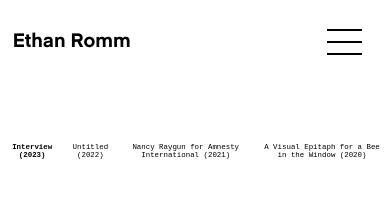
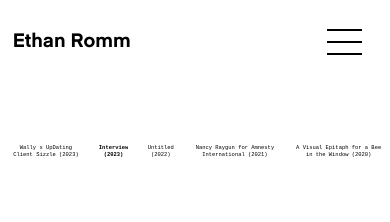
Before and after one commit to ejromm/Portfolio, a React (Create React App) app: page /Senior-Portfolio-Page/film in a window 390 px wide. Shown: the top 222 px of the page. Built offline with nearby package versions, Linux system fonts and the light colour scheme.

Commit message:
added wally project

```diff
--- a/src/pages/Film.js
+++ b/src/pages/Film.js
@@ -4,7 +4,7 @@ import { useState, useEffect } from 'react';
 
 export default function Film() {
     const [currentVideo, setCurrentVideo] = useState("https://www.youtube.com/embed/by-Guu9kxKA");
-    const [isBold, setisBold] = useState(0);
+    const [isBold, setisBold] = useState(1);
     function changeVideo(newVideo, number) {
         if(newVideo !== currentVideo) {
             setCurrentVideo(newVideo);
@@ -20,14 +20,16 @@ export default function Film() {
     return (
         <div className='film-container'>
             <div className='film-list-container'>
-            <span className={isBold === 0 ? 'film-list-item bold' : 'film-list-item'}   onClick={() => changeVideo("https://www.youtube.com/embed/by-Guu9kxKA",0)}>Interview (2023)</span>
-            <span className={isBold === 1 ? 'film-list-item bold' : 'film-list-item'}   onClick={() => changeVideo("https://player.vimeo.com/video/821107541?h=0a10cae31a&amp;badge=0&amp;autopause=0&amp;player_id=0&amp;app_id=58479", 1)}> Untitled (2022)</span>
-            <span  className={isBold === 2 ? 'film-list-item bold' : 'film-list-item'}   onClick={() => changeVideo("https://www.youtube.com/embed/M6FV60QN_BM", 2)}>Nancy Raygun for Amnesty International (2021)</span>
-            <span className={isBold === 3 ? 'film-list-item bold' : 'film-list-item'}   onClick={() => changeVideo("https://www.youtube.com/embed/nfZ_9TyFk1k?si=mG5EB69iKYgY6IrQ", 3)}>A Visual Epitaph for a Bee in the Window (2020)</span>
+            <span className={isBold === 0 ? 'film-list-item bold' : 'film-list-item'}   onClick={() => changeVideo("https://www.youtube.com/embed/jaRcA-z67b4",0)}>Wally x UpDating Client Sizzle (2023)</span>
+            <span className={isBold === 1 ? 'film-list-item bold' : 'film-list-item'}   onClick={() => changeVideo("https://www.youtube.com/embed/by-Guu9kxKA&",1)}>Interview (2023)</span>
+            <span className={isBold === 2 ? 'film-list-item bold' : 'film-list-item'}   onClick={() => changeVideo("https://player.vimeo.com/video/821107541?h=0a10cae31a&amp;badge=0&amp;autopause=0&amp;player_id=0&amp;app_id=58479", 2)}> Untitled (2022)</span>
+            <span  className={isBold === 3 ? 'film-list-item bold' : 'film-list-item'}   onClick={() => changeVideo("https://www.youtube.com/embed/M6FV60QN_BM", 3)}>Nancy Raygun for Amnesty International (2021)</span>
+            <span className={isBold === 4 ? 'film-list-item bold' : 'film-list-item'}   onClick={() => changeVideo("https://www.youtube.com/embed/nfZ_9TyFk1k?si=mG5EB69iKYgY6IrQ", 4)}>A Visual Epitaph for a Bee in the Window (2020)</span>
             </div>
             <div className='film-grid'>
-            <iframe src={currentVideo} frameborder="0" allow="autoplay; fullscreen; picture-in-picture" allowFullScreen  title="ethan-ss.mp4"></iframe>
+            {isBold === 0 ? <iframe id='mobile-frame' src="https://www.youtube.com/embed/jaRcA-z67b4" title="Wally x UpDating Client Sizzle (Mobile)" frameborder="0" allow="accelerometer; autoplay; clipboard-write; encrypted-media; gyroscope; picture-in-picture; web-share" allowfullscreen></iframe> : <iframe src={currentVideo} id='full-frame' frameborder="0" allow="autoplay; fullscreen; picture-in-picture"   title="current-video"></iframe> }
             </div>
+
         </div>
     )
 }
--- a/src/styles/Film.css
+++ b/src/styles/Film.css
@@ -42,13 +42,11 @@
 
 
 }
-iframe {
-
+#full-frame {
     width: 100%;
     height: auto;
+}
 
-
-}
 .bold {
     font-weight: 700;
 }
@@ -65,13 +63,13 @@ iframe {
         height: 65vh;
         width: 100vw;
     }
-    iframe {
+    #full-frame {
         width: 90%;
     }
 
 }
 @media screen and (max-width: 650px) {
     .film-list-item {
-        font-size: 1.9vw;
+        font-size: 1.4vw;
     }
 }
```
